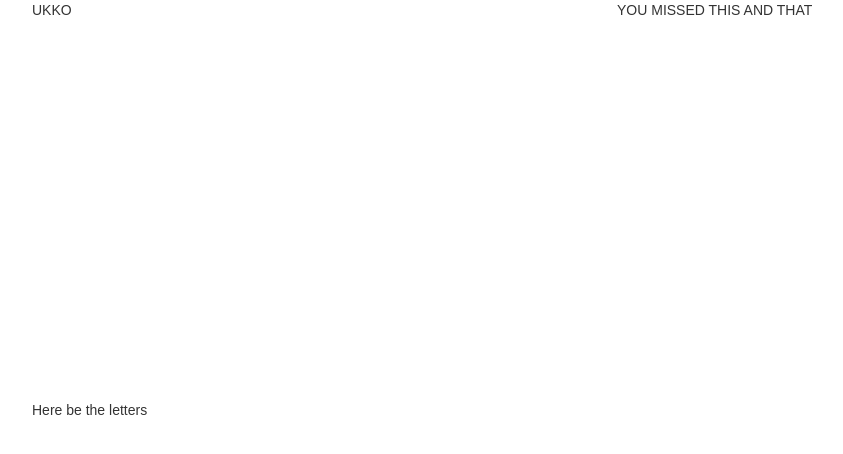
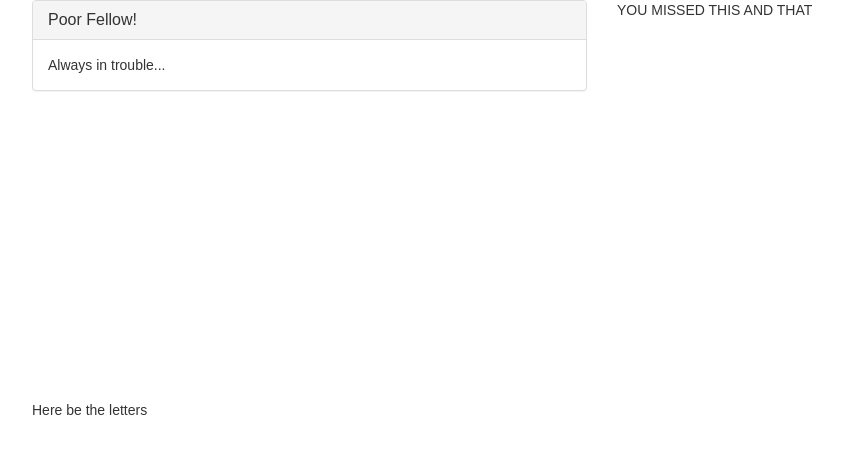
Before and after one commit to tvainio/hirsi, a React (Create React App) app: page / in a window 1280 px wide. Shown: the top 454 px of the page, without its empty margins (38-881 px from the left). Built offline with nearby package versions, Linux system fonts and the light colour scheme; no server answers.

Commit message:
Added component for showing the poor fellow about to die

```diff
--- a/src/components/Main.jsx
+++ b/src/components/Main.jsx
@@ -1,5 +1,5 @@
 import React from "react";
-//import CurrentDisplay from "./CurrentDisplay";
+import PoorFellow from "./PoorFellow";
 import { Grid, Row, Col } from "react-bootstrap";
 import { connect } from "react-redux";
 import { loadData } from "../actions/actions";
@@ -21,7 +21,7 @@ class Main extends React.Component {
       <Grid>
         <Row className="MainRow" style={{ padding: '0px', height: '400px' }}>
           <Col xs={6} md={6} className="Ukko">
-            UKKO
+            <PoorFellow/>
           </Col>
           <Col xs={6} md={6} className="infobox">
             YOU MISSED THIS AND THAT
--- a/src/components/CurrentDisplay.jsx
+++ b/src/components/PoorFellow.jsx
@@ -2,41 +2,36 @@ import React from "react";
 import PropTypes from "prop-types";
 import { Panel } from "react-bootstrap";
 
-class CurrentDisplay extends React.Component {
+class PoorFellow extends React.Component {
   constructor(props) {
     super(props);
     this.state = {};
   }
   render() {
-    let { timestamp, id, ttl, ...data } = this.props.data;
+ //   let { timestamp, id, ttl, ...data } = this.props.data;
 
-    const unit = this.props.unit ? this.props.unit : "";
     return (
       <div>
         <Panel>
           <Panel.Heading>
             <Panel.Title componentClass="h3">
-              Current {this.props.title} ({timestamp
-                ? new Date(timestamp).toString()
-                : "Loading..."})
+              Poor Fellow!
             </Panel.Title>
           </Panel.Heading>
           <Panel.Body>
-            {Object.keys(data)
-              .sort()
-              .map(item => `${item}: ${this.props.data[item]}${unit} `)}
+            Always in trouble...
           </Panel.Body>
         </Panel>
       </div>
     );
   }
 }
-
-CurrentDisplay.propTypes = {
+/*
+PoorFellow.propTypes = {
   data: PropTypes.object.isRequired,
   title: PropTypes.string.isRequired,
   timestamp: PropTypes.string,
   unit: PropTypes.string
 };
-
-export default CurrentDisplay;
+*/
+export default PoorFellow;
```
Also changed, not shown: 1 other file (tests, documents, lock files or other folders).
